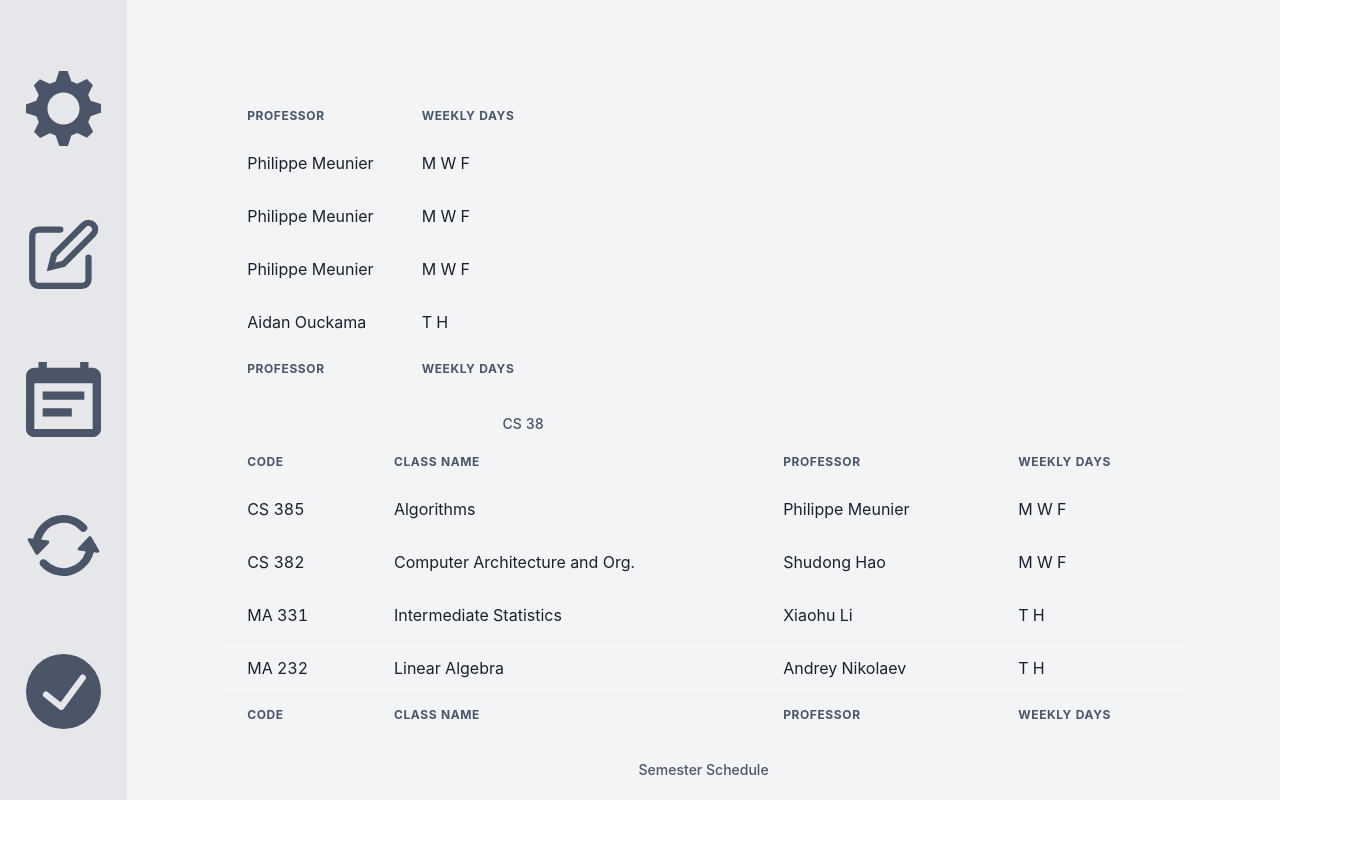
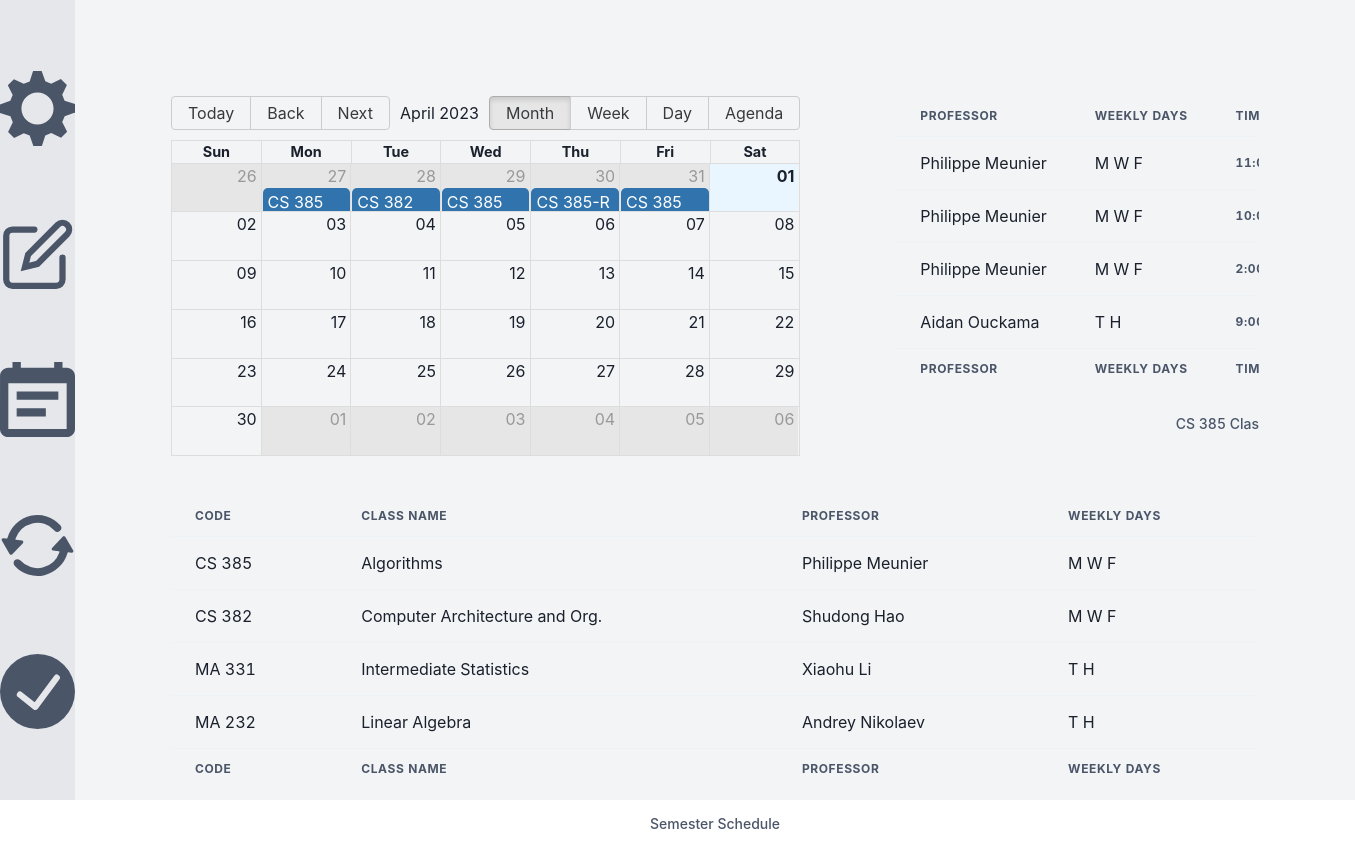
Before and after one commit to Ouckah/worknight, a Next.js app: page /selection in a window 1280 px wide. Shown: the whole page, 1355 px wide, since content can reach past the window. Before the commit the page ends 800 px from the top, so only its background shows below. Built offline with nearby package versions, Linux system fonts and the light colour scheme.

Commit message:
🚀 Calendar Component

```diff
--- /dev/null
+++ b/components/MyCalendar/index.js
@@ -0,0 +1,77 @@
+import { Calendar } from "react-big-calendar";
+import { momentLocalizer } from "react-big-calendar";
+import moment from "moment";
+
+const localizer = momentLocalizer(moment);
+
+const state = {
+    events: [
+        {
+            title: "CS 385",
+            start: new Date(2023, 2, 27, 11),
+            end: new Date(2023, 2, 27, 11, 50),
+        },
+        {
+            title: "CS 385",
+            start: new Date(2023, 2, 29, 11),
+            end: new Date(2023, 2, 29, 11, 50),
+        },
+        {
+            title: "CS 385",
+            start: new Date(2023, 2, 31, 11),
+            end: new Date(2023, 2, 31, 11, 50),
+        },
+        {
+            title: "CS 382",
+            start: new Date(2023, 2, 28, 10),
+            end: new Date(2023, 2, 28, 11, 50),
+        },
+        {
+            title: "CS 385-R",
+            start: new Date(2023, 2, 30, 11),
+            end: new Date(2023, 2, 30, 11, 50),
+        },
+        {
+            title: "MA 331",
+            start: new Date(2023, 2, 28, 15),
+            end: new Date(2023, 2, 28, 16, 15),
+        },
+        {
+            title: "MA 331",
+            start: new Date(2023, 2, 30, 15),
+            end: new Date(2023, 2, 30, 16, 15),
+        },
+        {
+            title: "MA 232",
+            start: new Date(2023, 2, 28, 12, 30),
+            end: new Date(2023, 2, 28, 13, 45),
+        },
+        {
+            title: "MA 232",
+            start: new Date(2023, 2, 30, 12, 30),
+            end: new Date(2023, 2, 30, 13, 45),
+        },
+    ]
+};
+
+const MyCalendar = () =>
+{
+    return (
+
+        <>
+
+            <Calendar
+                className="pr-24 pb-10"
+                localizer={localizer}
+                defaultDate={new Date(2023, 3, 1)}
+                defaultView="month"
+                events={state.events}
+                style={{ height: "50vh" }}
+            />
+
+        </>
+
+    )
+}
+
+export default MyCalendar;
--- a/package.json
+++ b/package.json
@@ -17,6 +17,7 @@
     "framer-motion": "^10.10.0",
     "next": "13.2.4",
     "react": "18.2.0",
+    "react-big-calendar": "^1.6.9",
     "react-dom": "18.2.0"
   },
   "devDependencies": {
--- a/pages/selection.js
+++ b/pages/selection.js
@@ -11,6 +11,9 @@ import {
     TableContainer,
   } from '@chakra-ui/react'
 
+import "react-big-calendar/lib/css/react-big-calendar.css";
+import MyCalendar from "../components/MyCalendar";
+
 export default function Selection() {
 
     return (
@@ -20,8 +23,9 @@ export default function Selection() {
             <div className="flex flex-row w-full h-screen bg-gray-100">
                 <SideBar />
                 <div className="MAIN flex flex-col w-full h-full bg-gray-100 p-24">
+                    <div className="flex flex-row">
                         <div className="w-2/3 h-full">
-
+                            <MyCalendar />
                         </div>
                         <div className="w-1/3 h-full">
                             <TableContainer>
@@ -71,6 +75,7 @@ export default function Selection() {
                                     </Tfoot>
                                 </Table>
                             </TableContainer>
+                        </div>
                     </div>
                     <div className="w-full h-full">
                         <TableContainer>
```
Also changed, not shown: 1 other file (tests, documents, lock files or other folders). Lines whose indentation alone changed are shown as unchanged.
